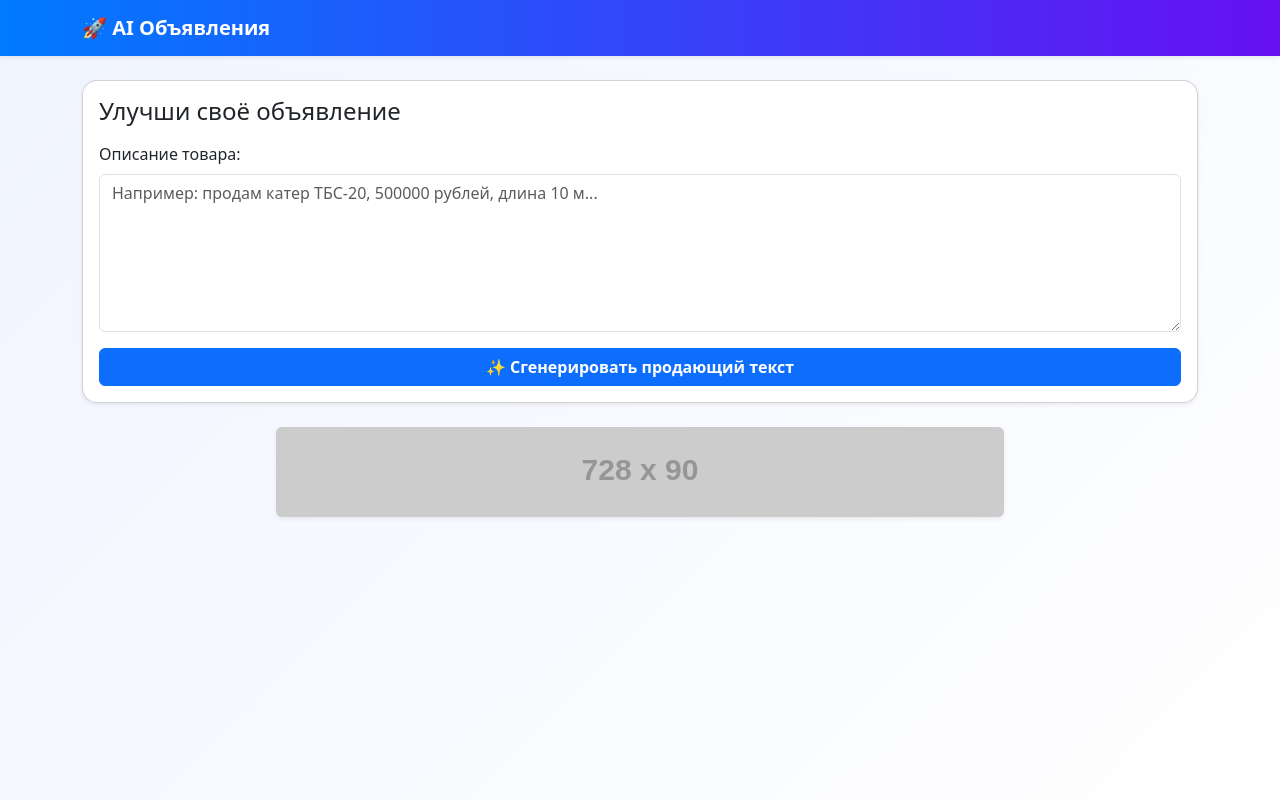
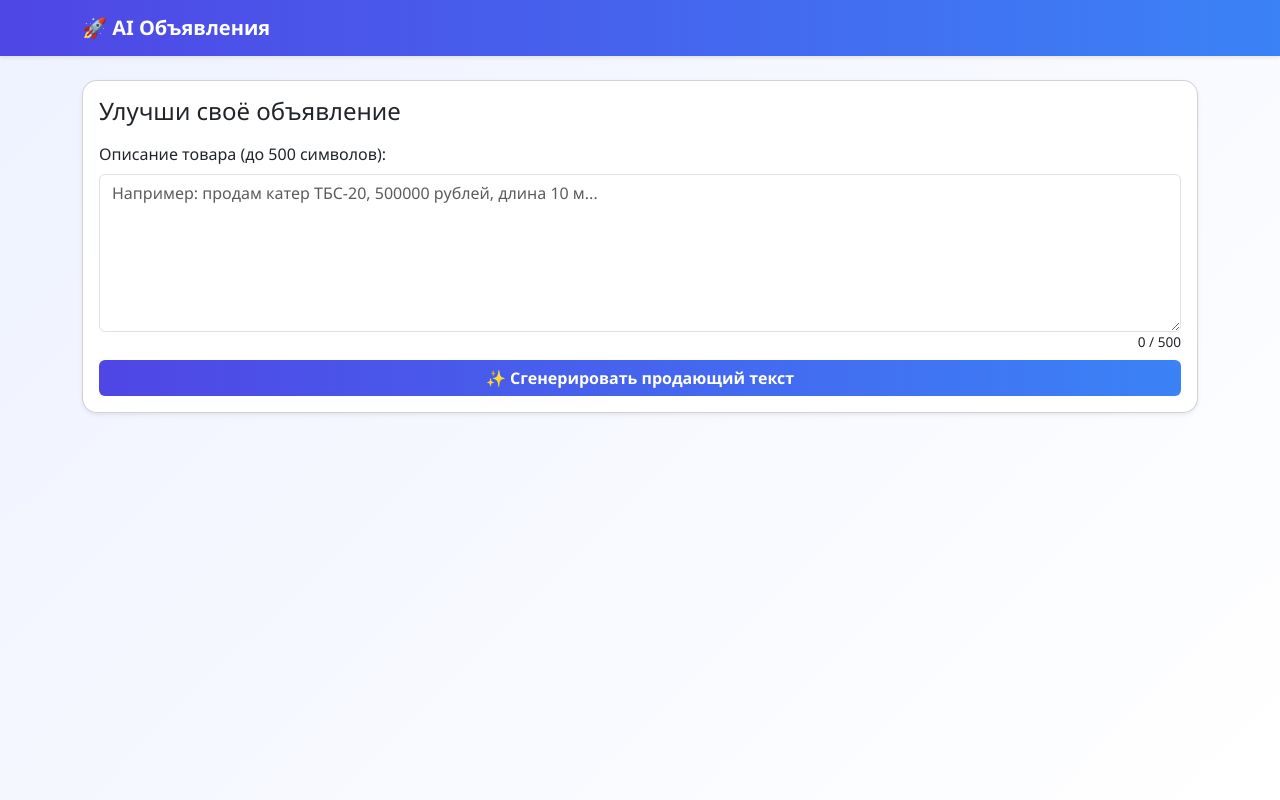
Before and after one commit to sergo2078/ai-ad-optimizer, a Flask app: page / in a window 1280 px wide. Run offline with Flask 3, Linux system fonts and the light colour scheme; grey boxes labelled with a size stand in for pictures from a placeholder-image service; some libraries are stand-ins or nearby versions.

Commit message:
Update index.html

```diff
--- a/templates/index.html
+++ b/templates/index.html
@@ -4,29 +4,45 @@
   <meta charset="UTF-8">
   <title>AI-улучшение объявлений</title>
   <meta name="viewport" content="width=device-width, initial-scale=1">
-  <!-- Bootstrap CSS -->
   <link href="https://cdn.jsdelivr.net/npm/bootstrap@5.3.2/dist/css/bootstrap.min.css" rel="stylesheet">
   <style>
     body {
-      background: linear-gradient(135deg, #f0f4ff, #ffffff);
+      background: linear-gradient(135deg, #eef2ff, #ffffff);
       min-height: 100vh;
+      font-family: "Segoe UI", Tahoma, Geneva, Verdana, sans-serif;
     }
     .navbar {
-      background: linear-gradient(90deg, #007bff, #6610f2);
+      background: linear-gradient(90deg, #4f46e5, #3b82f6);
     }
     .card {
       border-radius: 15px;
+      box-shadow: 0 4px 15px rgba(0,0,0,0.05);
+    }
+    .btn-gradient {
+      background: linear-gradient(90deg, #4f46e5, #3b82f6);
+      color: white;
+      font-weight: bold;
+      border: none;
+    }
+    .btn-gradient:hover {
+      background: linear-gradient(90deg, #4338ca, #2563eb);
+    }
+    .char-counter {
+      font-size: 0.85rem;
+      text-align: right;
+    }
+    .char-counter.warning {
+      color: #dc2626;
+      font-weight: bold;
     }
     .result-card {
       animation: fadeIn 0.5s ease-in-out;
+      border-left: 5px solid transparent;
+      border-image: linear-gradient(180deg, #4f46e5, #3b82f6) 1;
     }
     @keyframes fadeIn {
       from { opacity: 0; transform: translateY(10px); }
       to { opacity: 1; transform: translateY(0); }
-    }
-    pre#result-text {
-      font-family: ui-monospace, SFMono-Regular, Menlo, Monaco, "Roboto Mono", "Helvetica Neue", monospace;
-      font-size: 0.95rem;
     }
   </style>
 </head>
@@ -43,12 +59,18 @@
     <div class="card-body">
       <h1 class="h4 mb-3">Улучши своё объявление</h1>
       <form method="POST">
-        <div class="mb-3">
-          <label for="user_input" class="form-label">Описание товара:</label>
-          <textarea class="form-control" id="user_input" name="user_input" rows="6"
-                    placeholder="Например: продам катер ТБС-20, 500000 рублей, длина 10 м...">{{ request.form.get('user_input', '') }}</textarea>
+        <div class="mb-2">
+          <label for="user_input" class="form-label">Описание товара (до 500 символов):</label>
+          <textarea
+            class="form-control"
+            id="user_input"
+            name="user_input"
+            rows="6"
+            maxlength="500"
+            placeholder="Например: продам катер ТБС-20, 500000 рублей, длина 10 м...">{{ request.form.get('user_input', '') }}</textarea>
+          <div id="charCount" class="char-counter">0 / 500</div>
         </div>
-        <button type="submit" class="btn btn-primary w-100 fw-bold">✨ Сгенерировать продающий текст</button>
+        <button type="submit" class="btn btn-gradient w-100">✨ Сгенерировать продающий текст</button>
       </form>
     </div>
   </div>
@@ -58,7 +80,7 @@
       <div class="card-body">
         <div class="d-flex justify-content-between align-items-center">
           <h3 class="h5 m-0">📄 Готовое объявление + советы по фото:</h3>
-          <button id="copyBtn" class="btn btn-outline-secondary btn-sm" data-bs-toggle="tooltip" data-bs-placement="left" title="Скопировать">
+          <button id="copyBtn" class="btn btn-outline-secondary btn-sm" data-bs-toggle="tooltip" title="Скопировать">
             📋
           </button>
         </div>
@@ -66,52 +88,38 @@
       </div>
     </div>
   {% endif %}
-
-  <div class="text-center mt-4">
-    <a href="https://example.com" target="_blank" rel="noopener">
-      <img class="img-fluid rounded shadow-sm" src="https://via.placeholder.com/728x90.png?text=Рекламный+баннер+здесь" alt="Реклама">
-    </a>
-  </div>
 </div>
 
-<!-- Bootstrap JS -->
 <script src="https://cdn.jsdelivr.net/npm/bootstrap@5.3.2/dist/js/bootstrap.bundle.min.js"></script>
 <script>
 document.addEventListener("DOMContentLoaded", function () {
-  // Активируем тултипы Bootstrap
-  var tooltipTriggerList = [].slice.call(document.querySelectorAll('[data-bs-toggle="tooltip"]'));
-  var tooltipList = tooltipTriggerList.map(function (el) {
-    return new bootstrap.Tooltip(el);
-  });
+  // Счётчик символов
+  const textarea = document.getElementById("user_input");
+  const counter = document.getElementById("charCount");
+  if (textarea && counter) {
+    const updateCount = () => {
+      const len = textarea.value.length;
+      counter.textContent = `${len} / 500`;
+      counter.classList.toggle("warning", len > 450);
+    };
+    textarea.addEventListener("input", updateCount);
+    updateCount();
+  }
 
-  // Логика копирования текста
+  // Тултипы
+  const tooltipTriggerList = [].slice.call(document.querySelectorAll('[data-bs-toggle="tooltip"]'));
+  const tooltipList = tooltipTriggerList.map(el => new bootstrap.Tooltip(el));
+
+  // Копирование
   const copyBtn = document.getElementById("copyBtn");
   if (copyBtn) {
-    let copyTooltip = tooltipList.find(t => t._element === copyBtn);
-    if (!copyTooltip) {
-      copyTooltip = new bootstrap.Tooltip(copyBtn, {title: 'Скопировать'});
-    }
-
+    let copyTooltip = tooltipList.find(t => t._element === copyBtn) || new bootstrap.Tooltip(copyBtn, {title: 'Скопировать'});
     copyBtn.addEventListener("click", function () {
-      const txtEl = document.getElementById("result-text");
-      const text = txtEl ? txtEl.innerText : '';
-      if (!text) return;
-
+      const text = document.getElementById("result-text").innerText;
       navigator.clipboard.writeText(text).then(() => {
-        try {
-          copyTooltip.setContent({ '.tooltip-inner': 'Скопировано ✅' });
-          copyTooltip.show();
-          setTimeout(() => {
-            copyTooltip.setContent({ '.tooltip-inner': 'Скопировать' });
-          }, 1500);
-        } catch (e) {
-          const originalTitle = copyBtn.getAttribute('title') || 'Скопировать';
-          copyBtn.setAttribute('title', 'Скопировано ✅');
-          copyBtn.blur();
-          setTimeout(() => copyBtn.setAttribute('title', originalTitle), 1500);
-        }
-      }).catch(err => {
-        console.error('Ошибка копирования: ', err);
+        copyTooltip.setContent({ '.tooltip-inner': 'Скопировано ✅' });
+        copyTooltip.show();
+        setTimeout(() => copyTooltip.setContent({ '.tooltip-inner': 'Скопировать' }), 1500);
       });
     });
   }
```
